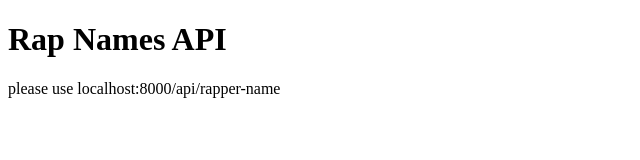
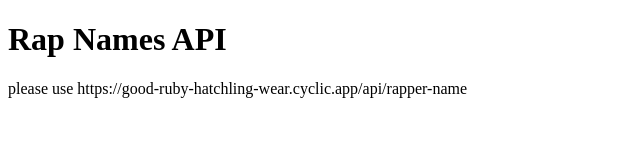
Before and after one commit to Osmosae/rap-name-api, a website: page index.html in a window 1280 px wide. Shown: the whole page, without its empty margins (0-640 px from the left). Drawn offline with Linux system fonts and the light colour scheme.

Commit message:
Updating HTML documentation to new URL

```diff
--- a/index.html
+++ b/index.html
@@ -8,6 +8,6 @@
     </head>
     <body>
         <h1>Rap Names API</h1>
-        <p>please use localhost:8000/api/rapper-name</p>
+        <p>please use https://good-ruby-hatchling-wear.cyclic.app/api/rapper-name</p>
     </body>
 </html>
```
